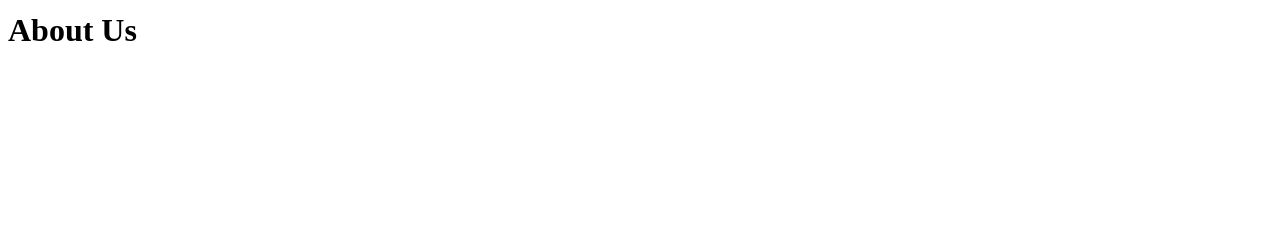
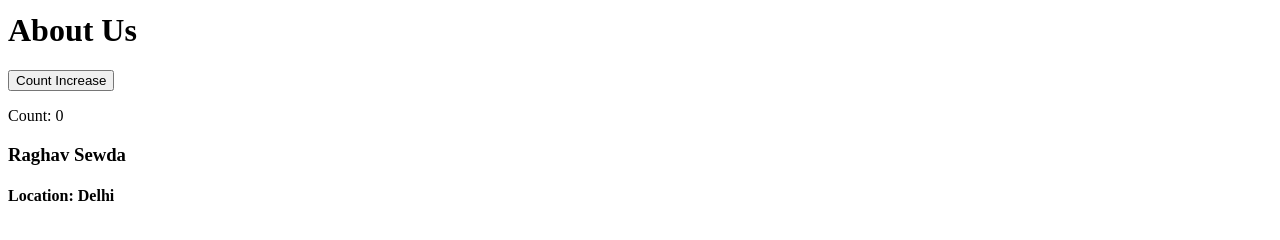
Before and after one commit to RaghavSewda/react-zen, a React (Vite) app: page /about in a window 1280 px wide. Shown: the part 138-378 px from the top of the page. Built offline with nearby package versions, Linux system fonts and the light colour scheme.

Commit message:
Episode - 8(half)

```diff
--- a/src/components/About.js
+++ b/src/components/About.js
@@ -1,9 +1,41 @@
-const About = () => {
-    return(
-        <>
-            <h1>About Us</h1>
-        </>
+import UserClass from "./UserClass";
+import { Component } from "react";
+
+class About extends Component {
+  constructor(props) {
+    super(props);
+    console.log("parent constructor");
+  }
+
+  componentDidMount() {
+    console.log("parent Did Mount");
+  }
+
+  render() {
+    console.log("parent rendered");
+    return (
+      <>
+        <h1>About Us</h1>
+        <UserClass name="Raghav Sewda" location="Delhi" />
+      </>
     );
-};
+  }
+}
 
 export default About;
+
+// - parent constructor
+// - parent render
+
+//   - firstchild constructor
+//   - firstchild render
+
+//   - secondchild constructor
+//   - secondchild render
+
+//      DOM UPDATED
+
+//   - firstchild did Mount
+//   - secondchild did Mount
+
+// -parent did Mount
--- /dev/null
+++ b/src/components/UserClass.js
@@ -0,0 +1,41 @@
+import React from "react";
+
+class UserClass extends React.Component {
+  constructor(props) {
+    super(props);
+
+    console.log("child constructor");
+
+    this.state = {
+      count: 0,
+    };
+  }
+  componentDidMount() {
+    console.log("child Did Mount");
+  }
+  render() {
+    console.log("child rendered");
+
+    const { name, location } = this.props;
+    const { count } = this.state;
+    return (
+      <div className="user-card">
+        <button
+          onClick={() => {
+            // NEVER UPDATE STATE VARIABLES DIRECTLY
+            this.setState({
+              count: this.state.count + 1,
+            });
+          }}
+        >
+          Count Increase
+        </button>
+        <p>Count: {count}</p>
+        <h3>{name}</h3>
+        <h4> Location: {location}</h4>
+      </div>
+    );
+  }
+}
+
+export default UserClass;
```
Also changed, not shown: src/components/User.js (added, +16 -0 lines).
